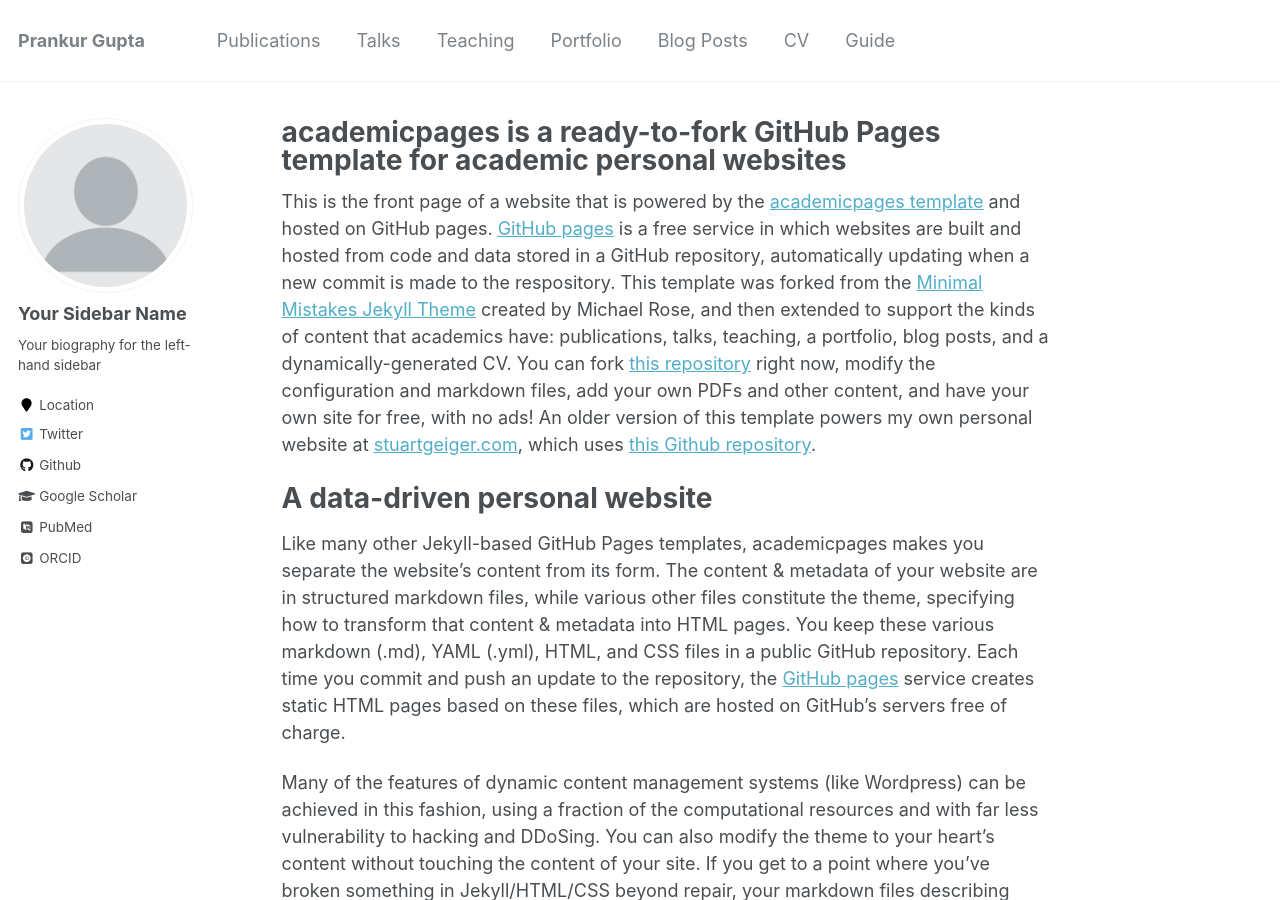
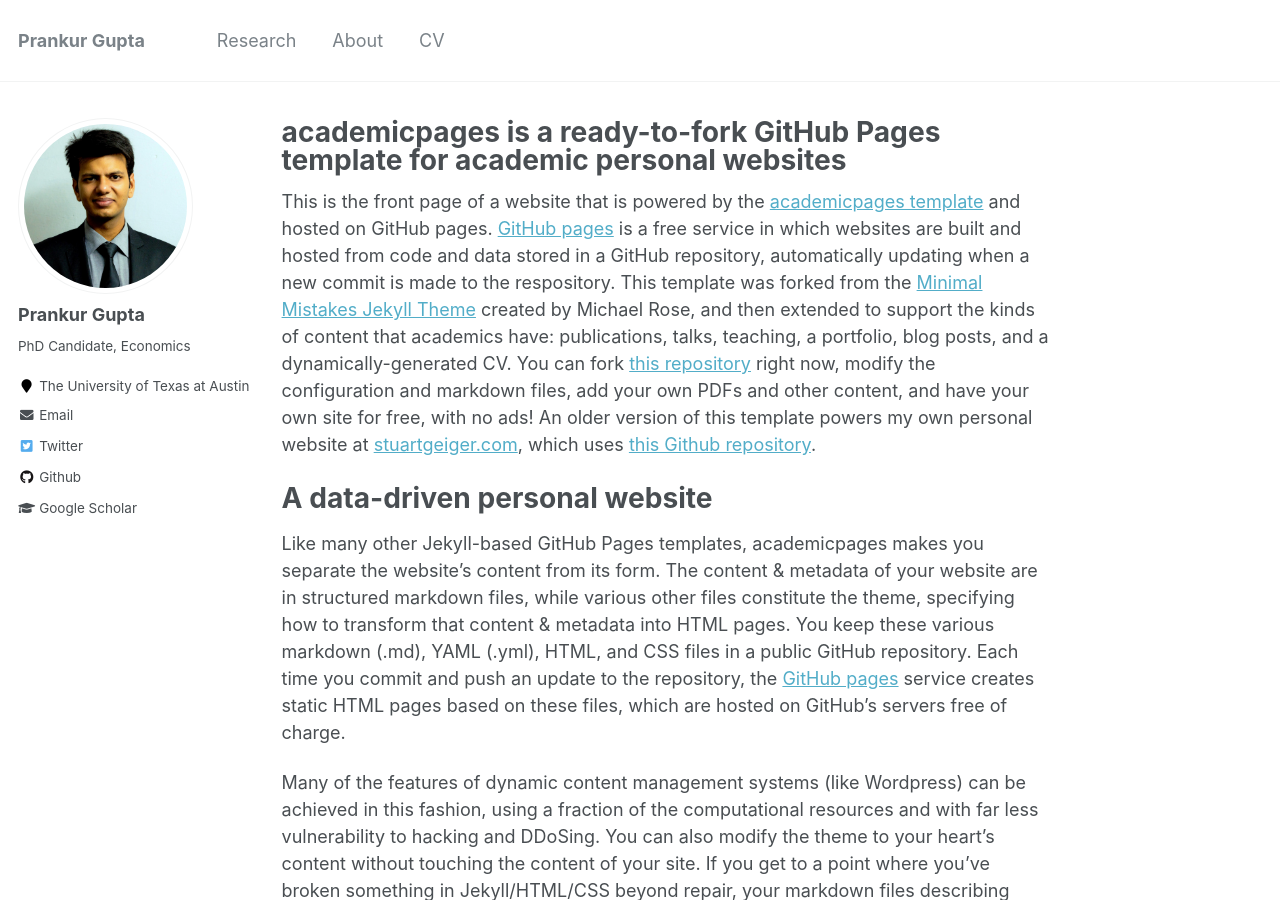
Before and after one commit to prankur432/prankur432.github.io, a Jekyll site: the page built from _pages/about.md, in a window 1280 px wide and 900 px high. Built offline with Jekyll 4.4.1, drawn with Linux system fonts in a browser that asks for light colours; some web fonts are replaced.

Commit message:
Update Config and Navigation

```diff
--- a/_config.yml
+++ b/_config.yml
@@ -80,15 +80,15 @@
 
 # Site Author
 author:
-  name             : "Your Sidebar Name"
-  avatar           : "profile.png"
-  bio              : "Your biography for the left-hand sidebar"
-  location         : "Location"
+  name             : "Prankur Gupta"
+  avatar           : "Prankur.jpg"
+  bio              : "PhD Candidate, Economics"
+  location         : "The University of Texas at Austin"
   employer         :
-  pubmed           : "https://www.ncbi.nlm.nih.gov/pubmed/?term=john+snow"
-  googlescholar    : "http://yourfullgooglescholarurl.com"
-  email            :
-  researchgate     :  # example: "https://www.researchgate.net/profile/yourprofile"
+  #pubmed           : "https://www.ncbi.nlm.nih.gov/pubmed/?term=john+snow"
+  googlescholar    : "https://scholar.google.com/citations?user=hMZDtqAAAAAJ&hl=en&oi=ao"
+  email            : "prankur@utexas.edu"
+  #researchgate     :  # example: "https://www.researchgate.net/profile/yourprofile"
   uri              :
   bitbucket        :
   codepen          :
@@ -96,20 +96,20 @@
   flickr           :
   facebook         :
   foursquare       :
-  github           : "academicpages"
+  github           : "prankur432"
   google_plus      :
   keybase          :
   instagram        :
   impactstory      : #"https://profiles.impactstory.org/u/xxxx-xxxx-xxxx-xxxx"
   lastfm           :
   linkedin         :
-  orcid            : "http://orcid.org/yourorcidurl"
+  #orcid            : "http://orcid.org/yourorcidurl"
   pinterest        :
   soundcloud       :
   stackoverflow    : # http://stackoverflow.com/users/123456/username
   steam            :
   tumblr           :
-  twitter          : "replacethistwitterhandle"
+  twitter          : "prankur432"
   vine             :
   weibo            :
   xing             :
--- a/_data/navigation.yml
+++ b/_data/navigation.yml
@@ -1,22 +1,22 @@
 # main links links
 main:
-  - title: "Publications"
+  - title: "Research"
     url: /publications/
 
-  - title: "Talks"
-    url: /talks/
+  #- title: "Talks"
+  #  url: /talks/
 
-  - title: "Teaching"
+  - title: "About"
     url: /teaching/
 
-  - title: "Portfolio"
-    url: /portfolio/
+  #- title: "Portfolio"
+  #  url: /portfolio/
 
-  - title: "Blog Posts"
-    url: /year-archive/
+  #- title: "Blog Posts"
+  #  url: /year-archive/
 
   - title: "CV"
     url: /cv/
 
-  - title: "Guide"
-    url: /markdown/
+  #- title: "Guide"
+  #  url: /markdown/
```
Also changed, not shown: images/Prankur.jpg (added), images/profile.png (deleted).
